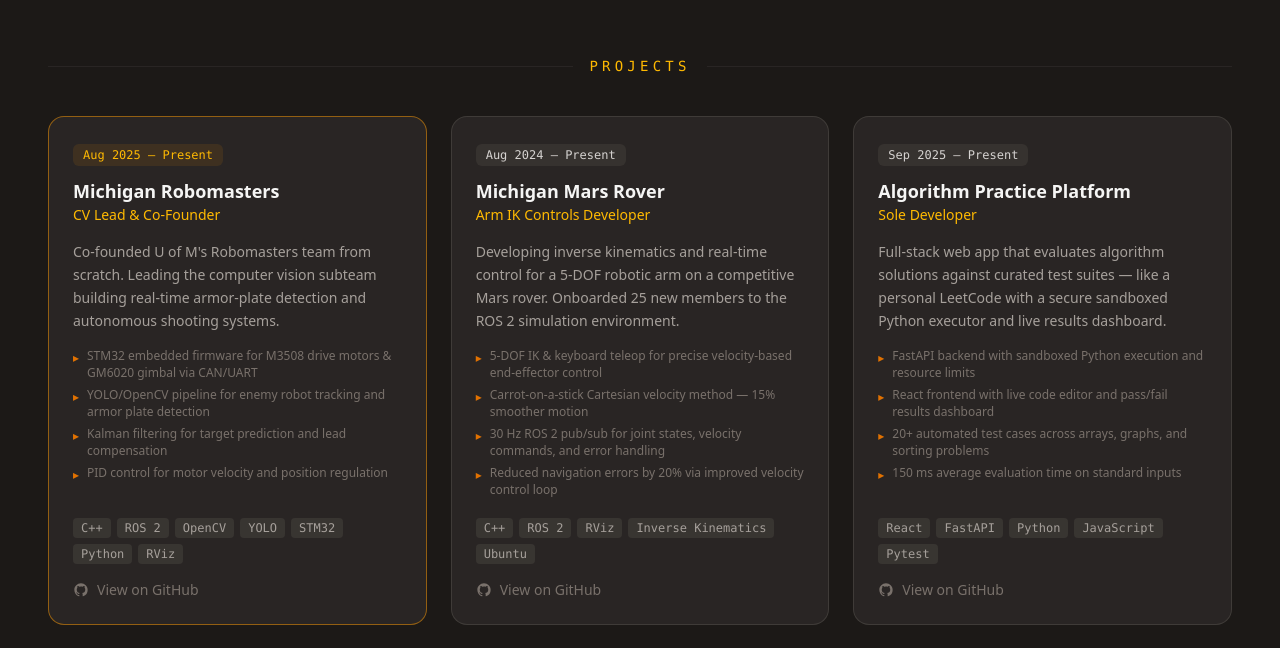
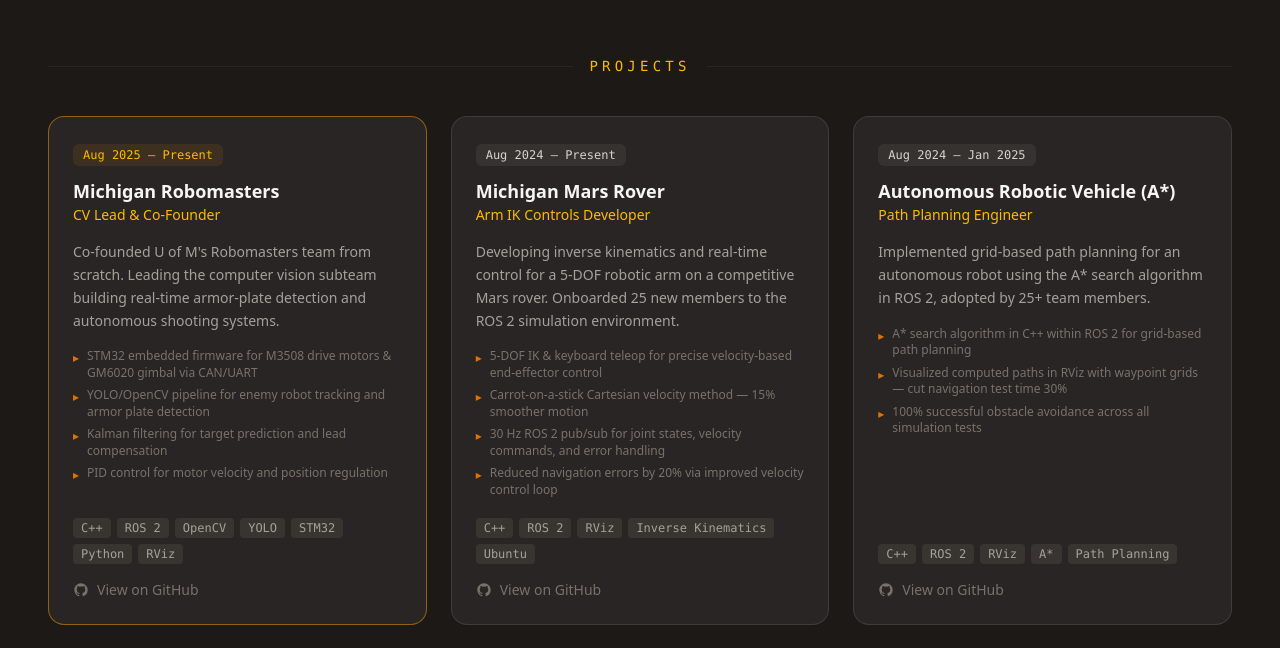
Before and after one commit to tanish200614/my-website, a Next.js app: page / in a window 1280 px wide. Shown: the part 2119-2767 px from the top of the page. Built offline with nearby package versions, Linux system fonts and the light colour scheme.

Commit message:
ARV experience added

```diff
--- a/components/Projects.tsx
+++ b/components/Projects.tsx
@@ -35,6 +35,22 @@
       'Reduced navigation errors by 20% via improved velocity control loop',
     ],
     stack: ['C++', 'ROS 2', 'RViz', 'Inverse Kinematics', 'Ubuntu'],
+    github: 'https://github.com/tanish200614',
+    accent: 'border-stone-600/50 hover:border-amber-500/40',
+    badge: 'bg-stone-700/50 text-stone-300',
+  },
+  {
+    title: 'Autonomous Robotic Vehicle (A*)',
+    role: 'Path Planning Engineer',
+    period: 'Aug 2024 – Jan 2025',
+    description:
+      'Implemented grid-based path planning for an autonomous robot using the A* search algorithm in ROS 2, adopted by 25+ team members.',
+    bullets: [
+      'A* search algorithm in C++ within ROS 2 for grid-based path planning',
+      'Visualized computed paths in RViz with waypoint grids — cut navigation test time 30%',
+      '100% successful obstacle avoidance across all simulation tests',
+    ],
+    stack: ['C++', 'ROS 2', 'RViz', 'A*', 'Path Planning'],
     github: 'https://github.com/tanish200614',
     accent: 'border-stone-600/50 hover:border-amber-500/40',
     badge: 'bg-stone-700/50 text-stone-300',
--- a/components/Terminal.tsx
+++ b/components/Terminal.tsx
@@ -74,6 +74,10 @@
         '',
         'Michigan Mars Rover  ·  Arm IK Controls Developer',
         '  5-DOF inverse kinematics for a competitive Mars rover arm',
+        '  Stack: C++, ROS 2, RViz',
+        '',
+        'Autonomous Robotic Vehicle (A*)  ·  Path Planning Engineer',
+        '  A* grid-based path planning in ROS 2 — 100% obstacle avoidance in simulation',
         '  Stack: C++, ROS 2, RViz',
         '',
         'Algorithm Practice Platform  ·  Sole Developer',
```
